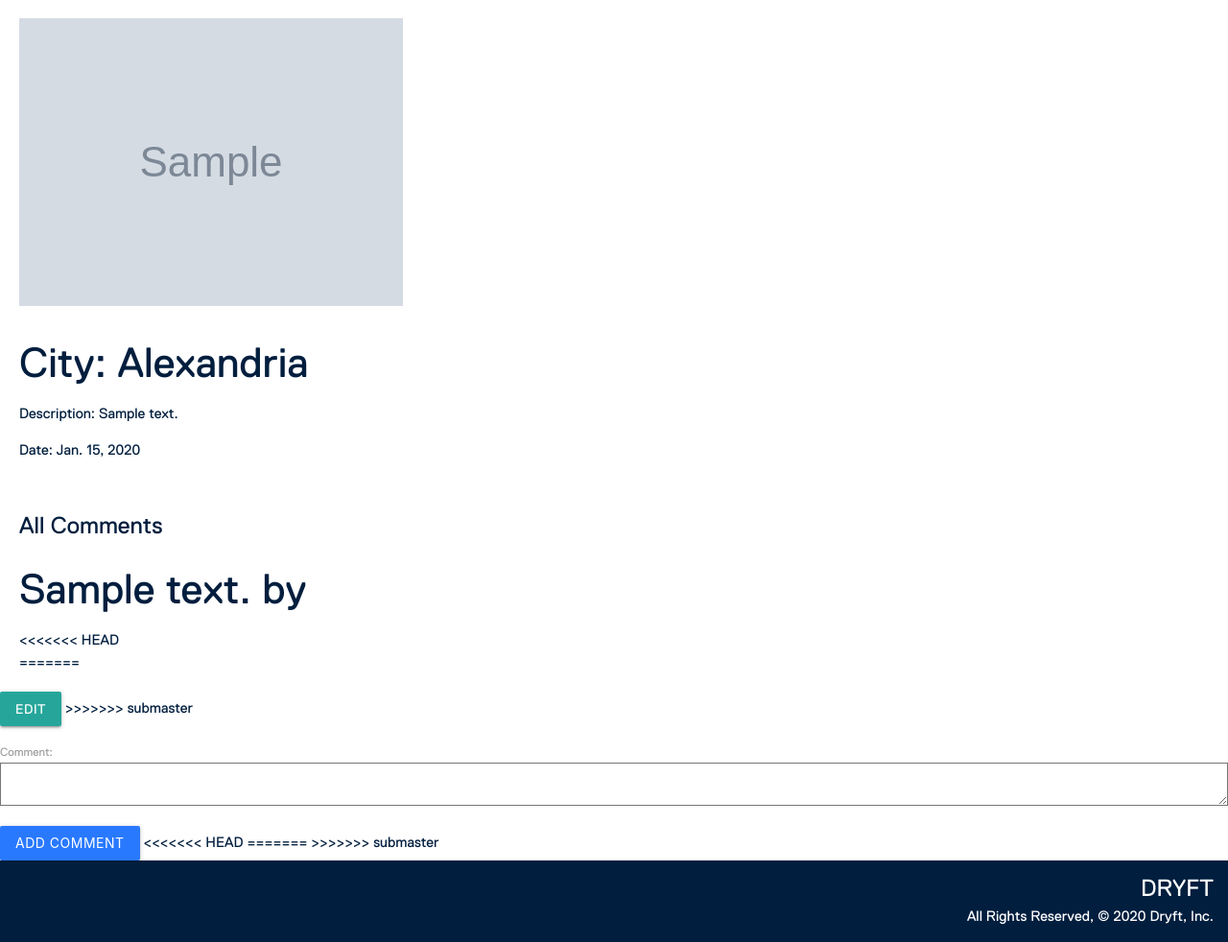
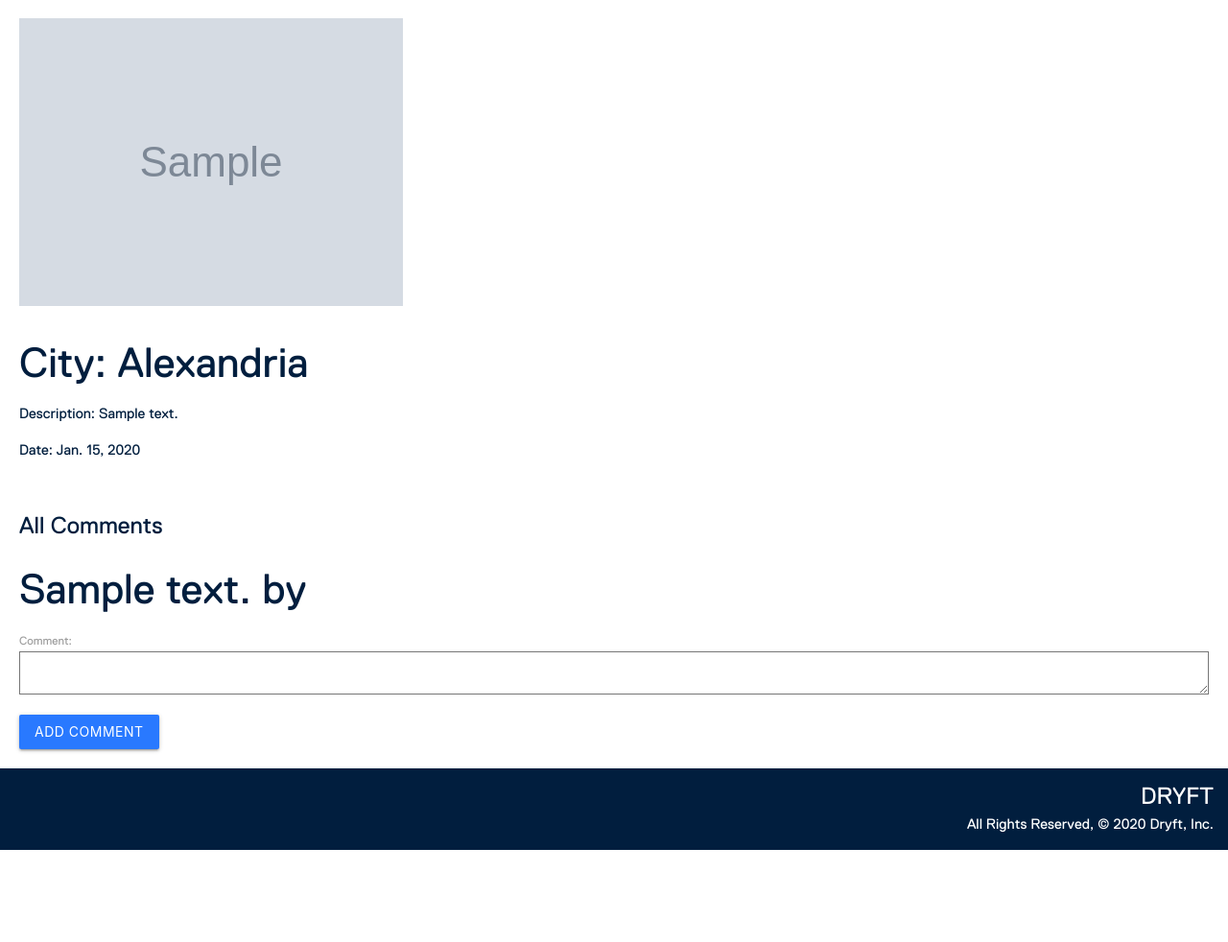
Before and after one commit to jedgodsey/dryft, a Django app: page /post/1/ in a window 1280 px wide. Shown: the part 241-1223 px from the top of the page at 96% size. After the commit the page ends 1127 px from the top, so only its background shows below. Run offline with Django 3.2, Linux system fonts and the light colour scheme; a user stored in the database is signed in; data comes from the database, SQL or seed files in the repository; tables that the repository leaves empty hold one stand-in row (values such as "Sample post"); grey boxes marked "Sample" are stand-in pictures; parts of the project's set-up code (start-up, migrations or seed data) failed here and were passed over; some libraries are stand-ins or nearby versions.

Commit message:
removed other conflict

```diff
--- a/Wayfarer/main_app/templates/posts/detail.html
+++ b/Wayfarer/main_app/templates/posts/detail.html
@@ -43,14 +43,7 @@ Detail Post
         </h3>
         {% endfor%}
     </div>
-<<<<<<< HEAD
     <form action="{% url 'add_comment' post.id%}" method="POST">
-=======
-</div>
-
-<a href="{% url 'post_edit' post.id %}" class="btn">Edit</a>
-
->>>>>>> submaster
 
         <!-- CSRF TOKEN - Cross Site Request Forgery -->
         {% csrf_token %}
@@ -70,8 +63,4 @@ $(document).ready(function(){
 });
 
 </script>
-<<<<<<< HEAD
-=======
-
->>>>>>> submaster
 {% endblock %}
```
